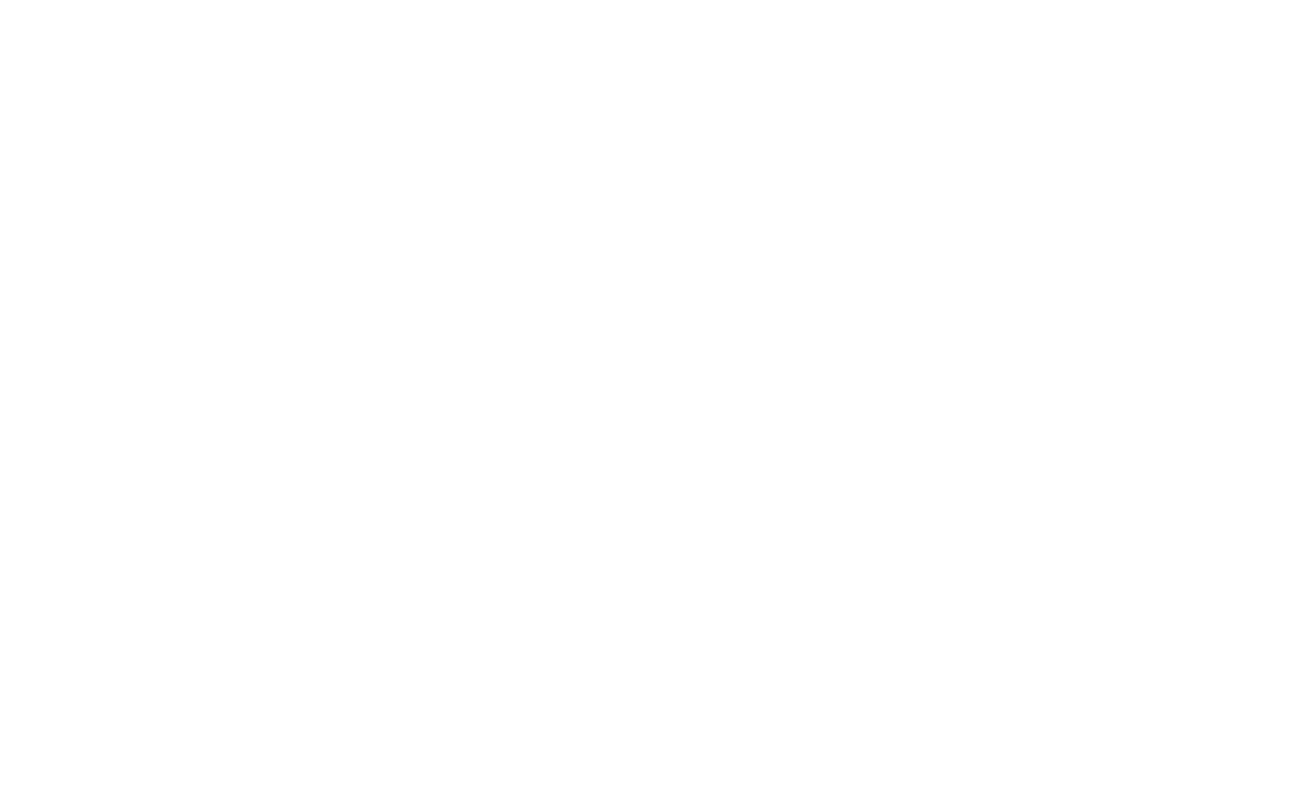
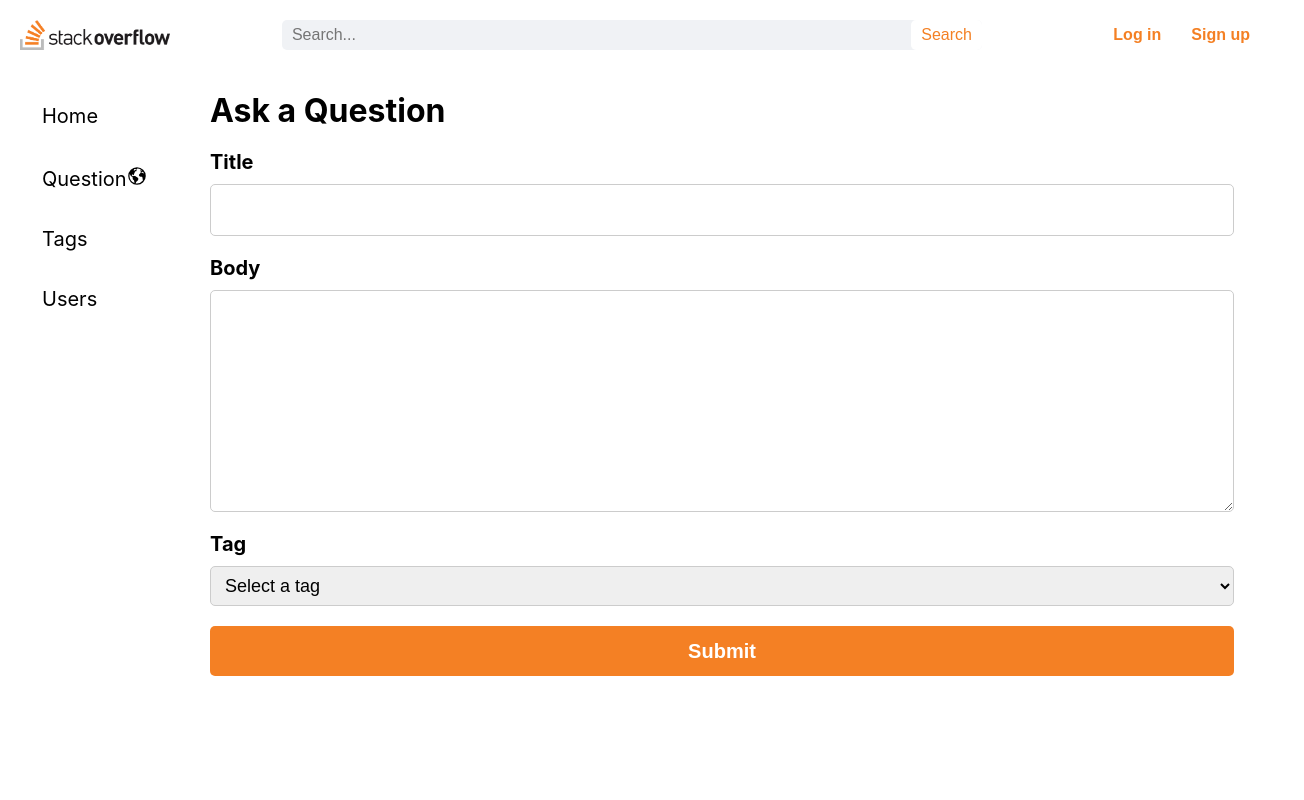
Before and after one commit to codestates-seb/seb43_pre_005, a React (Create React App) app in the folder client/: page /questions/create in a window 1280 px wide. Before the commit this address had no page. Shown: the top 800 px of the page, 1304 px wide, since content can reach past the window. Built offline with nearby package versions, Linux system fonts and the light colour scheme.

Commit message:
FE질문페이지추가

```diff
--- a/client/src/App.js
+++ b/client/src/App.js
@@ -9,6 +9,7 @@ import HomeMonth from "./pages/HomeMonth";
 import TagSearch from "./pages/TagSearch";
 import UserCreate from "./pages/UserCreate";
 import UserLogin from "./pages/UserLogin";
+import QuestionCreate from "./pages/QuestionCreate";
 
 function App() {
   return (
@@ -22,6 +23,7 @@ function App() {
         <Route path="/users/signup" element={<UserCreate />}></Route>
         <Route path="/users/login" element={<UserLogin />}></Route>
         <Route path="/questions" element={<Questions />}></Route>
+        <Route path="/questions/create" element={<QuestionCreate />} />
         <Route path="/questions/tag_name" element={<TagSearch />}></Route>
       </Routes>
     </BrowserRouter>
--- a/client/src/components/common/Header.js
+++ b/client/src/components/common/Header.js
@@ -14,6 +14,7 @@ const HeaderContainer = styled.div`
 
 const LogoImage = styled.img`
   height: 30px;
+  cursor: pointer;
 `;
 
 const SearchContainer = styled.div`
@@ -78,7 +79,11 @@ const Header = () => {
 
   return (
     <HeaderContainer>
-      <LogoImage src={logo} alt="Stack Overflow Logo" />
+      <LogoImage
+        src={logo}
+        alt="Stack Overflow Logo"
+        onClick={() => selectMenuHandler("/")}
+      />
       <SearchContainer>
         <SearchBar type="text" placeholder="Search..." />
         <SearchButton type="submit">Search</SearchButton>
--- a/client/src/pages/Home.js
+++ b/client/src/pages/Home.js
@@ -3,6 +3,7 @@ import styled from "styled-components";
 import qsdummydata from "../data/qsdummyData";
 import { useState } from "react";
 import Question from "../components/Question";
+import { useNavigate, useLocation } from "react-router-dom";
 
 const HeadContainer = styled.div`
   .header-content {
@@ -71,13 +72,20 @@ const HeadContainer = styled.div`
 
 const Home = () => {
   const [questions, setQuestions] = useState(qsdummydata);
+  const navigate = useNavigate();
+
+  const selectMenuHandler = (path) => {
+    navigate(path);
+  };
 
   return (
     <Layout>
       <HeadContainer>
         <div className="header-content">
           Top Questions
-          <button>Ask Question</button>
+          <button onClick={() => selectMenuHandler("/questions/create")}>
+            Ask Question
+          </button>
         </div>
         <div className="button-box">
           <button>Hot</button>
--- /dev/null
+++ b/client/src/pages/QuestionCreate.js
@@ -0,0 +1,115 @@
+import React, { useState } from "react";
+import { useNavigate } from "react-router-dom";
+import styled from "styled-components";
+import Layout from "../components/common/Layout";
+
+const Container = styled.div`
+  display: flex;
+  flex-direction: column;
+  width: 80%;
+  margin: 0 auto;
+`;
+
+const Title = styled.h1`
+  font-size: 32px;
+  font-weight: bold;
+  margin-bottom: 20px;
+`;
+
+const Form = styled.form`
+  display: flex;
+  flex-direction: column;
+`;
+
+const Label = styled.label`
+  font-size: 20px;
+  font-weight: bold;
+  margin-bottom: 10px;
+`;
+
+const Input = styled.input`
+  height: 40px;
+  padding: 5px 10px;
+  border: 1px solid #ccc;
+  border-radius: 5px;
+  font-size: 18px;
+  margin-bottom: 20px;
+`;
+
+const TextArea = styled.textarea`
+  height: 200px;
+  padding: 10px;
+  border: 1px solid #ccc;
+  border-radius: 5px;
+  font-size: 18px;
+  margin-bottom: 20px;
+`;
+
+const Select = styled.select`
+  height: 40px;
+  padding: 5px 10px;
+  border: 1px solid #ccc;
+  border-radius: 5px;
+  font-size: 18px;
+  margin-bottom: 20px;
+`;
+
+const SubmitButton = styled.button`
+  height: 50px;
+  background-color: #f48024;
+  color: white;
+  font-size: 20px;
+  font-weight: bold;
+  border: none;
+  border-radius: 5px;
+  cursor: pointer;
+`;
+
+const QuestionCreate = () => {
+  const [title, setTitle] = useState("");
+  const [body, setBody] = useState("");
+  const [tag, setTag] = useState("");
+
+  const navigate = useNavigate();
+
+  const handleSubmit = (event) => {
+    event.preventDefault();
+    console.log(title, body, tag);
+    // TODO: Submit data to API
+    navigate("/");
+  };
+
+  return (
+    <Layout>
+      <Container>
+        <Title>Ask a Question</Title>
+        <Form onSubmit={handleSubmit}>
+          <Label htmlFor="title">Title</Label>
+          <Input
+            type="text"
+            id="title"
+            value={title}
+            onChange={(e) => setTitle(e.target.value)}
+          />
+          <Label htmlFor="body">Body</Label>
+          <TextArea
+            id="body"
+            value={body}
+            onChange={(e) => setBody(e.target.value)}
+          />
+          <Label htmlFor="tag">Tag</Label>
+          <Select id="tag" value={tag} onChange={(e) => setTag(e.target.value)}>
+            <option value="">Select a tag</option>
+            <option value="react">React</option>
+            <option value="javascript">JavaScript</option>
+            <option value="html">HTML</option>
+            <option value="css">CSS</option>
+          </Select>
+          <SubmitButton type="submit">Submit</SubmitButton>
+        </Form>
+      </Container>
+    </Layout>
+  );
+};
+
+export default QuestionCreate;
--- a/client/src/pages/Questions.js
+++ b/client/src/pages/Questions.js
@@ -2,7 +2,9 @@ import Layout from "../components/common/Layout";
 import styled from "styled-components";
 import Question from "../components/Question";
 import qsdummydata from "../data/qsdummyData";
+import QuestionCreate from "./QuestionCreate";
 import { useState } from "react";
+import { useNavigate, useLocation } from "react-router-dom";
 
 const HeadContainer = styled.div`
   .header-content {
@@ -48,13 +50,20 @@ const HeadContainer = styled.div`
 
 const Questions = () => {
   const [questions, setQuestions] = useState(qsdummydata);
+  const navigate = useNavigate();
+
+  const selectMenuHandler = (path) => {
+    navigate(path);
+  };
 
   return (
     <Layout>
       <HeadContainer>
         <div className="header-content">
           All Questions
-          <button>Ask Question</button>
+          <button onClick={() => selectMenuHandler("/questions/create")}>
+            Ask Question
+          </button>
         </div>
         <div className="questions-number">{qsdummydata.length} questions</div>
         <div className="questions-box">
```
Also changed, not shown: client/src/components/common/QuestionForm.js (added, +107 -0 lines), client/src/pages/QuestionUpdate.js (added, +115 -0 lines).
